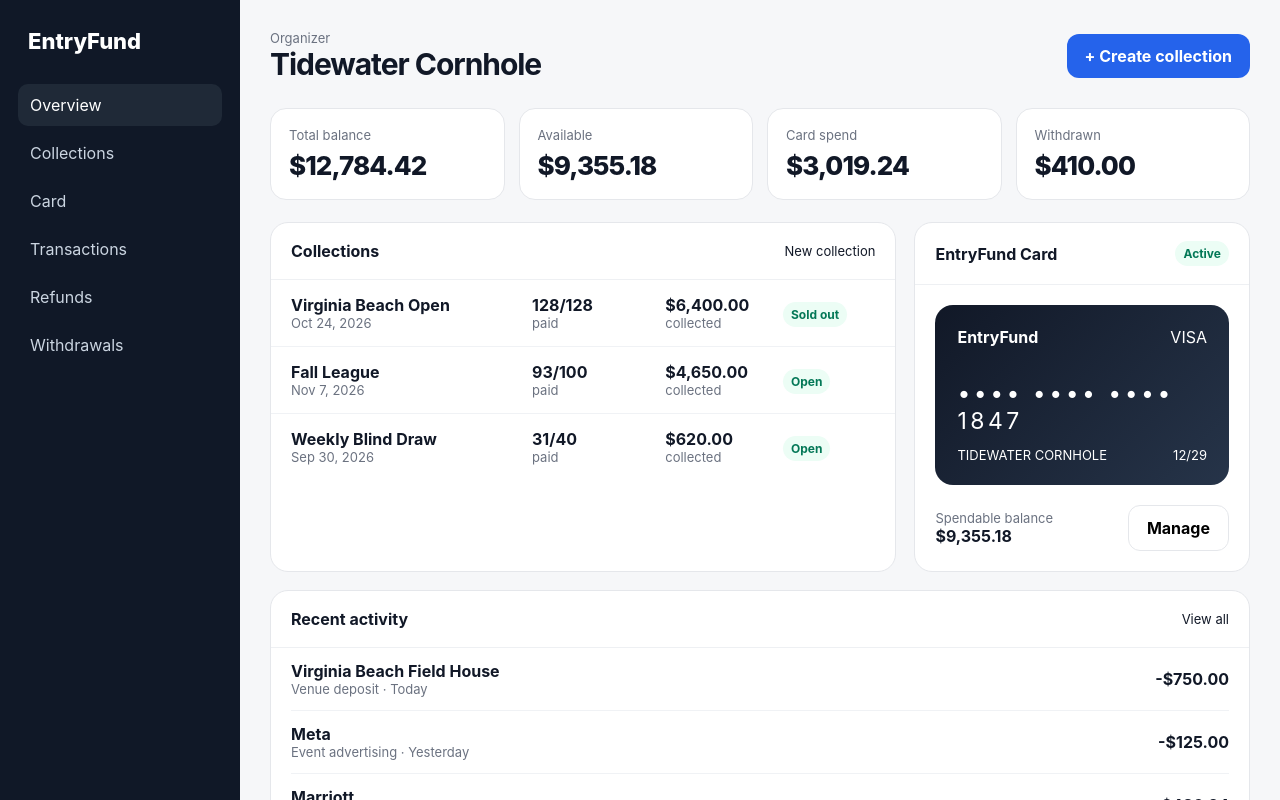
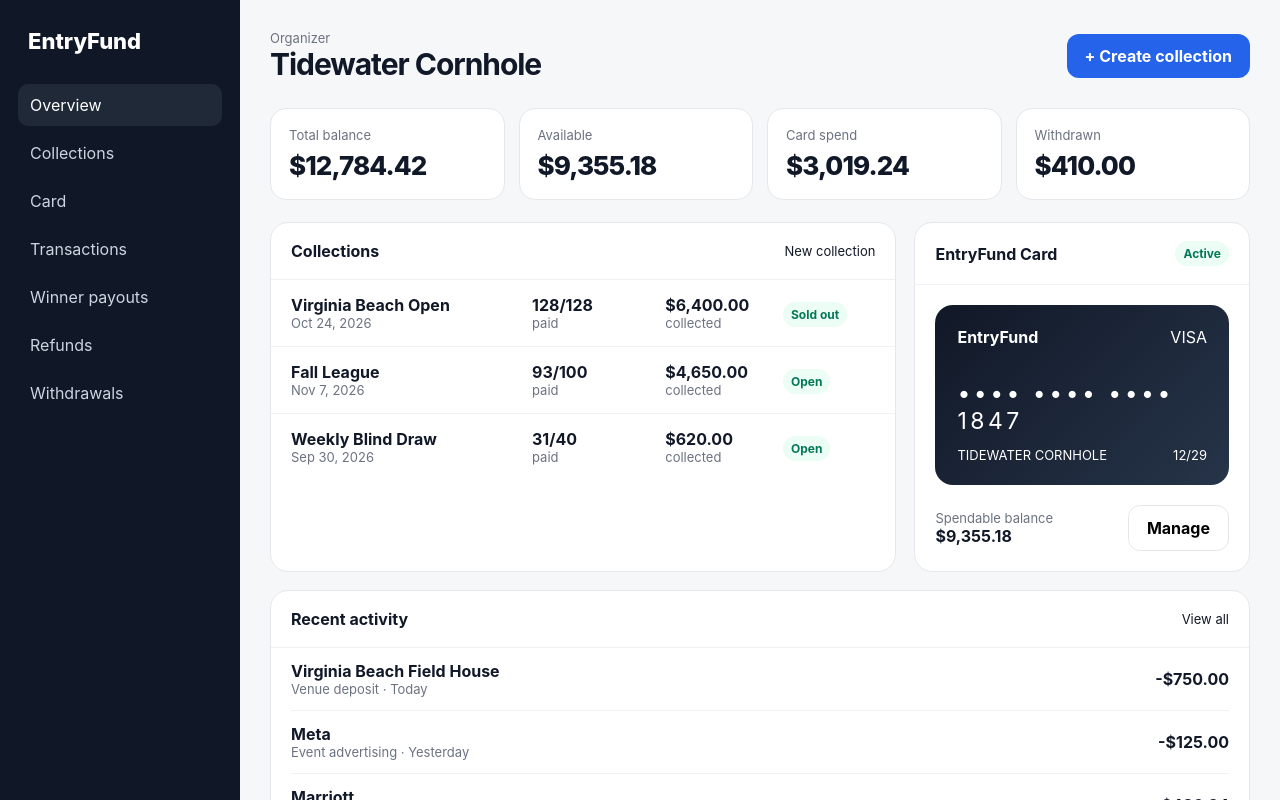
Before and after one commit to retroservices1121/Entryfund, a Next.js app: page /dashboard in a window 1280 px wide. Shown: the top 800 px of the page. Built offline with nearby package versions, Linux system fonts and the light colour scheme.

Commit message:
Connect dashboard financial navigation

```diff
--- a/app/dashboard/page.tsx
+++ b/app/dashboard/page.tsx
@@ -13,8 +13,9 @@ export default function Dashboard() {
           <Link href="/events/new">Collections</Link>
           <a href="#">Card</a>
           <a href="#">Transactions</a>
-          <a href="#">Refunds</a>
-          <a href="#">Withdrawals</a>
+          <Link href="/payouts">Winner payouts</Link>
+          <Link href="/refunds">Refunds</Link>
+          <Link href="/withdrawals">Withdrawals</Link>
         </nav>
       </aside>
 
@@ -35,7 +36,7 @@ export default function Dashboard() {
           <section className="table-card">
             <div className="card-head"><strong>Collections</strong><Link className="small" href="/events/new">New collection</Link></div>
             {events.map((event) => (
-              <Link className="table-row" href={"/events/" + event.slug} key={event.slug}>
+              <Link className="table-row" href={"/dashboard/events/" + event.slug} key={event.slug}>
                 <div><strong>{event.name}</strong><div className="muted small">{event.date}</div></div>
                 <div><strong>{event.paid}/{event.capacity}</strong><div className="muted small">paid</div></div>
                 <div><strong>{money(event.collected)}</strong><div className="muted small">collected</div></div>
```
